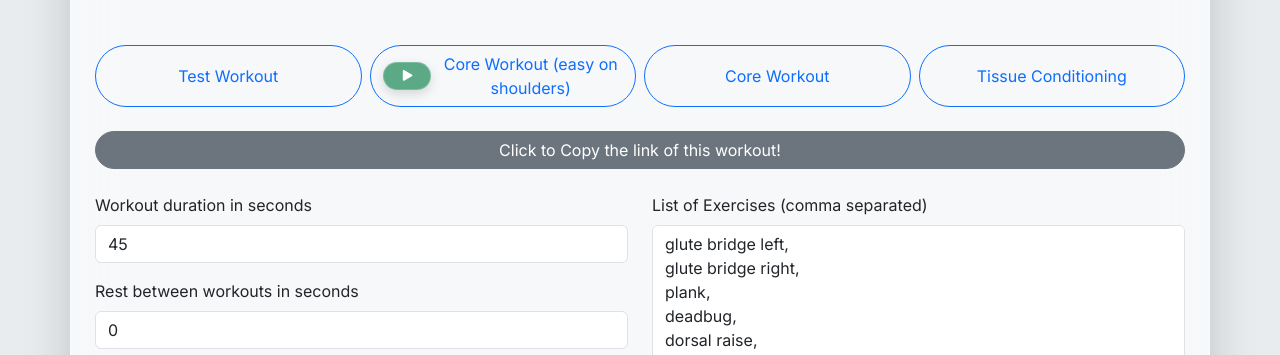
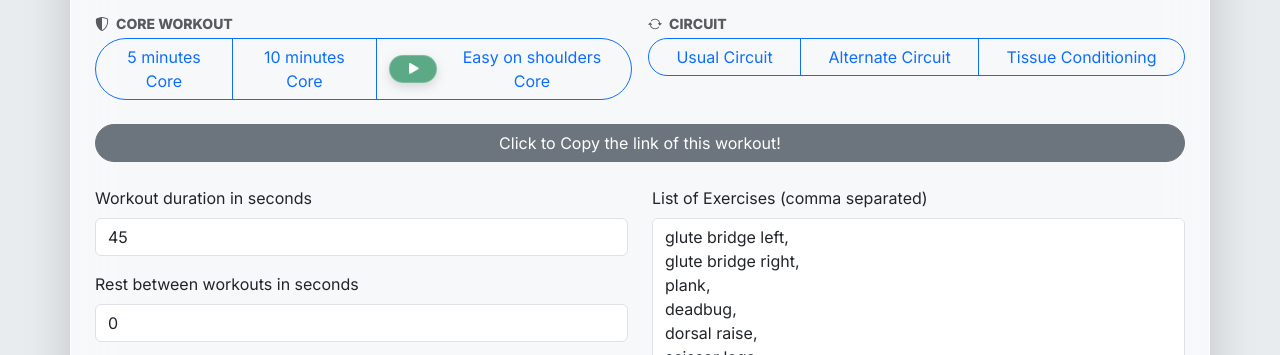
Before and after one commit to szigyi/szigyi.github.io, a plain HTML site: page timer.index.html in a window 1280 px wide. Shown: the part 92-447 px from the top of the page. Drawn offline with nearby package versions, Linux system fonts and the light colour scheme; no server answers.

Commit message:
add button groups to the pre-made workouts

```diff
--- a/timer.index.html
+++ b/timer.index.html
@@ -228,8 +228,8 @@
 			const urlParams = new URLSearchParams(window.location.search);
 			// If no exercises are specified in the URL, load the default plan
 			if (!urlParams.has('exercises')) {
-				console.log("Loading default plan: Core Workout (easy on shoulders)");
-				setWorkoutPlan('Core Workout (easy on shoulders)');
+				console.log("Loading default plan: Easy on shoulders Core");
+				setWorkoutPlan('Easy on shoulders Core');
 			} else {
 				readUrlParameters();
 			}
@@ -429,29 +429,41 @@
 			}
 
 			const plans = {
-				'Test Workout': {
-					duration: 10,
-					rest: 5,
-					roundRest: 8,
-					exercises: 'push up, plank, lunges'
+				'5 minutes Core': {
+					duration: 60,
+					rest: 0,
+					roundRest: 60,
+					exercises: 'glute bridge, plank, V situp, dish hold, box hold'
 				},
-				'Core Workout (easy on shoulders)': {
+				'10 minutes Core': {
+					duration: 45,
+					rest: 0,
+					roundRest: 120,
+					exercises: 'glute bridge, plank, deadbug, dorsal raise, scissor legs, plank reach, side plank, side plank, aleknas, bird-dog left, bird-dog right, penguin, spiderman plank, dish hold'
+				},
+				'Easy on shoulders Core': {
 					duration: 45,
 					rest: 0,
 					roundRest: 120,
 					exercises: 'glute bridge left, glute bridge right, plank, deadbug, dorsal raise, scissor legs, plank reach, sit up, russian twist, aleknas, bird-dog left, bird-dog right, penguin, leg raise, dish hold'
-				},
-				'Core Workout': {
-					duration: 45,
-					rest: 0,
-					roundRest: 120,
-					exercises: 'glute bridge, plank, deadbug, dorsal raise, scissor legs, plank reach, side plank, side plank, aleknas, bird-dog left, bird-dog right, penguin, spiderman plank, dish hold'
 				},
 				'Tissue Conditioning': {
 					duration: 45,
 					rest: 0,
 					roundRest: 120,
 					exercises: 'left lunge, right lunge, bent over row, squats, military press, rdl, high pull-ups, press up'
+				},
+				'Usual Circuit': {
+					duration: 60,
+					rest: 0,
+					roundRest: 60,
+					exercises: 'Double dip Squat jumps, X Climbers, Straight leg hip raise, Scissors Legs straight, Lunge switch, Seated Abs Circles LH/RH Rotation, ITVs, ...Rest..., Sculling, Cobra Push up, Spiderman Plank, Superman Dorsal raise, Burpee Jumps, V Tuck Twists'
+				},
+				'Alternate Circuit': {
+					duration: 60,
+					rest: 0,
+					roundRest: 60,
+					exercises: 'squats, mountain climbers, burpees, dynamic plank, floor press, scissor legs, Dynamic glute bridge, ...Rest..., Lateral Raises, Lunge Switch, Press Ups, RDL, ITVs, Wall sit'
 				}
 			}
 
@@ -997,33 +1009,47 @@
 	</script>
 
 	<div class="container container-main shadow-lg">
-		<h1 class="text-center mb-5">Workout Timer</h1>
+		<h1 class="text-center mb-3">Workout Timer</h1>
 		<div id="nonTimer">
-			<div id="workoutPlans" class="row g-2 mb-4">
-				<div class="col-12 col-md">
-					<button type="button" class="btn btn-outline-primary w-100 h-100"
-						onclick="setWorkoutPlan('Test Workout')" data-plan-name="Test Workout">
-						Test Workout
+			<div id="workoutPlans" class="row g-3 mb-4">
+				<div class="col-12 col-lg-6">
+					<div class="text-muted small fw-bold text-uppercase mb-1">
+						<i class="bi bi-shield-shaded me-1"></i> Core Workout
+					</div>
+					<div class="btn-group w-100" role="group" aria-label="Core Workout">
+						<button type="button" class="btn btn-outline-primary"
+								onclick="setWorkoutPlan('5 minutes Core')" data-plan-name="5 minutes Core">
+							5 minutes Core
+						</button>
+						<button type="button" class="btn btn-outline-primary"
+							onclick="setWorkoutPlan('10 minutes Core')" data-plan-name="10 minutes Core">
+							10 minutes Core
+						</button>
+						<button type="button" class="btn btn-outline-primary"
+							onclick="setWorkoutPlan('Easy on shoulders Core')"
+							data-plan-name="Easy on shoulders Core">
+							Easy on shoulders Core
 						</button>
 					</div>
-				<div class="col-12 col-md">
-					<button type="button" class="btn btn-outline-primary w-100 h-100"
-						onclick="setWorkoutPlan('Core Workout (easy on shoulders)')"
-						data-plan-name="Core Workout (easy on shoulders)">
-						Core Workout (easy on shoulders)
+				</div>
+				<div class="col-12 col-lg-6">
+					<div class="text-muted small fw-bold text-uppercase mb-1">
+						<i class="bi bi-arrow-repeat me-1"></i> Circuit
+					</div>
+					<div class="btn-group w-100" role="group" aria-label="Circuit">
+						<button type="button" class="btn btn-outline-primary"
+							onclick="setWorkoutPlan('Usual Circuit')" data-plan-name="Usual Circuit">
+							Usual Circuit
 						</button>
-				</div>
-				<div class="col-12 col-md">
-					<button type="button" class="btn btn-outline-primary w-100 h-100"
-						onclick="setWorkoutPlan('Core Workout')" data-plan-name="Core Workout">
-						Core Workout
+						<button type="button" class="btn btn-outline-primary"
+							onclick="setWorkoutPlan('Alternate Circuit')" data-plan-name="Alternate Circuit">
+							Alternate Circuit
 						</button>
-				</div>
-				<div class="col-12 col-md">
-					<button type="button" class="btn btn-outline-primary w-100 h-100"
+						<button type="button" class="btn btn-outline-primary"
 							onclick="setWorkoutPlan('Tissue Conditioning')" data-plan-name="Tissue Conditioning">
 							Tissue Conditioning
 						</button>
+					</div>
 				</div>
 			</div>
 			<div class="row mb-4">
```
Lines whose indentation alone changed are shown as unchanged.
